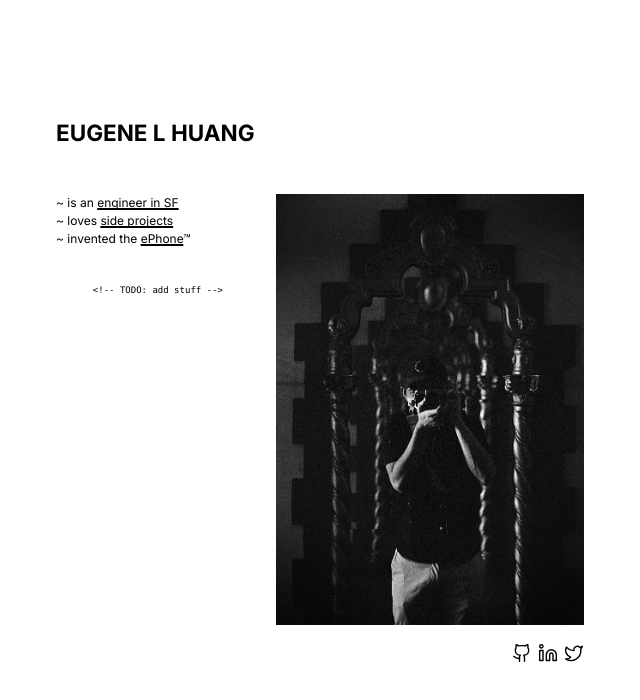
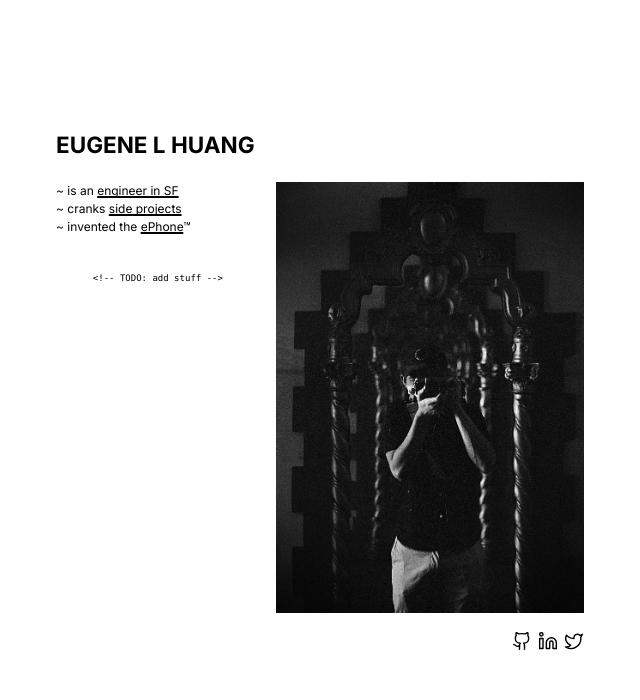
Before and after one commit to elh/elh.github.io, a React (Create React App) app: page / in a window 1280 px wide. Shown: the top 700 px of the page, without its empty margins (320-960 px from the left). Built offline with nearby package versions, Linux system fonts and the light colour scheme.

Commit message:
make site multipage

```diff
--- a/package.json
+++ b/package.json
@@ -11,6 +11,7 @@
     "react-device-detect": "^2.2.3",
     "react-dom": "^18.2.0",
     "react-markdown": "^8.0.7",
+    "react-router-dom": "^6.15.0",
     "react-scripts": "5.0.1",
     "web-vitals": "^2.1.4"
   },
--- a/src/App.js
+++ b/src/App.js
@@ -1,8 +1,9 @@
 import React, { useState, useEffect } from 'react';
 import ReactMarkdown from 'react-markdown'
+import { HashRouter, Route, Routes } from "react-router-dom"
 import { Github, Linkedin, Twitter, MousePointerClick } from 'lucide-react';
 import {isMobile} from 'react-device-detect';
-import coverImg from "./img/cover.jpeg"; // h/t https://unsplash.com/photos/KgOpmX1STew
+// import coverImg from "./img/cover.jpeg"; // h/t https://unsplash.com/photos/KgOpmX1STew
 import selfieImg from "./img/selfie.jpg";
 
 // note: use this to bootstrap project specific pager later
@@ -40,9 +41,8 @@ function Projects({ projects, iframed }) {
         {/* Factor out into content file when I support html/markdown */}
         Since <a href={"https://elh.github.io/gh-organizer/#/owners/elh/repo-timeline"} rel="noreferrer" className="link">2022</a>, I started tinkering with personal projects as a resolution to share my thoughts more. I use these weeklong spikes to <button className="link decoration-2" onClick={toggleShowQuestions}>learn-by-doing<MousePointerClick size={16} strokeWidth={1.6} /></button> and be {isMobile ? <button className="tooltip" data-tip="Desktop only"><span className="underline decoration-wavy underline-offset-0 decoration-2 decoration-emerald-600">creative</span><MousePointerClick size={16} strokeWidth={1.6} /></button> : <a href={"https://elh.github.io/ePhone?url=https://elh.github.io/&id=" + ePhoneID}><span className="underline decoration-wavy underline-offset-0 decoration-2 decoration-emerald-600">creative</span><MousePointerClick size={16} strokeWidth={1.6} /></a>}. All projects are functional MVPs, documented, and runnable. Check them out!
       </div>
-      {/* <div className="mt-4 text-center text-xl">⁂</div> */}
       {projects && projects.groups.map((group, i) =>
-        <div className={i > 0 ? "mt-3" : "mt-10"}>
+        <div className={i > 0 ? "mt-3" : "mt-6"}>
           <div className='font-bold'><span className="text-xl">❧</span> {group.name.toUpperCase()}</div>
           {group.repos && group.repos.map((repo, j) =>
             <div>
@@ -79,19 +79,27 @@ function Home({ iframed }) {
     <div>
       {/* Factor out into content file when I support html/markdown */}
       {/* <div className="mt-8 indent-8">is an engineer at <a href={`https://goforward.com/technology`} target={iframed ? "_blank": ""} rel="noreferrer" className="link">Forward</a> working on radically rebuilding healthcare in software and hardware. Previously, I was building a new data management product at Box and studied EECS at UC Berkeley. :)</div> */}
-      <div className="flex mt-16">
+      <div className="flex">
         <div className="w-5/12">
           <ul>
             <li>~ is an <a href={`https://goforward.com/technology`} target={iframed ? "_blank": ""} rel="noreferrer" className="link decoration-2">engineer in SF</a></li>
-            <li>~ loves <a href={process.env.PUBLIC_URL+`#/projects`} target={iframed ? "_blank": ""} rel="noreferrer" className="link decoration-2">side projects</a></li>
-            <li>~ invented the <a href={"https://elh.github.io/ePhone?url=https://elh.github.io/&id=" + ePhoneID} target={iframed ? "_blank": ""} rel="noreferrer" className="link decoration-2">ePhone</a>™</li>
+            <li>~ cranks <a href={process.env.PUBLIC_URL+`#/projects`} rel="noreferrer" className="link decoration-2">side projects</a></li>
+            <li>~ invented the <a href={"https://elh.github.io/ePhone?url=https://elh.github.io/&id=" + ePhoneID} rel="noreferrer" className="link decoration-2">ePhone</a>™</li>
             <div className="mt-12 text-xs text-center font-mono">{'<!-- TODO: add stuff -->'}&nbsp;&nbsp;&nbsp;</div>
           </ul>
         </div>
         <div className="w-7/12">
-          <img src={selfieImg} />
+          <img alt="A tasteful mirror selfie of Eugene" src={selfieImg} />
         </div>
       </div>
+    </div>
+  );
+}
+
+function NotFound() {
+  return (
+    <div className="">
+      <span>∅ Page not found.</span>
     </div>
   );
 }
@@ -106,15 +114,19 @@ function App() {
   }, []);
 
   return (
+    <HashRouter>
       <div className="flex flex-wrap h-screen">
         <div className="flex flex-wrap justify-center m-auto">
           <div className="max-w-[44rem] mx-4 mb-6">
             {/* <img className="invert-0 dark:invert pixelated" alt="" src={coverImg} /> */}
-          <header className="flex flex-wrap justify-between items-center mt-6 mb-4">
+            <header className="flex flex-wrap justify-between items-center mt-6 mb-8">
               <a href={process.env.PUBLIC_URL} className="text-3xl font-bold">{"Eugene L Huang".toUpperCase()}</a>
             </header>
-          <Home iframed={iframed} />
-          {/* <Projects projects={content.projects} iframed={iframed} /> */}
+            <Routes>
+              <Route path="/" element={<Home iframed={iframed} />} />
+              <Route path="projects" element={<Projects projects={content.projects} iframed={iframed} />} />
+              <Route path="/*" element={<NotFound/>} />
+            </Routes>
             {/* <div className="mt-14 chat chat-end">
               <div className="chat-image avatar">
                 <div className="w-12 rounded-full">
@@ -124,7 +136,6 @@ function App() {
               <div className="chat-bubble">Hi! I'm an engineer in SF working in healthtech :)</div>
               <div className="chat-footer opacity-80">elh</div>
             </div> */}
-          {/* <div className="my-6 text-center text-xl">⁂</div> */}
             <div className="my-6 flex flex-wrap space-x-2 justify-end">
               <a href={`https://github.com/elh`} target={iframed ? "_blank": ""} rel="noreferrer" className="link link-hover"><Github size={20} strokeWidth={1.7} /></a>
               <a href={`https://www.linkedin.com/in/elhonline/`} target={iframed ? "_blank": ""} rel="noreferrer" className="link link-hover"><Linkedin size={20} strokeWidth={1.7} /></a>
@@ -133,6 +144,7 @@ function App() {
           </div>
         </div>
       </div>
+    </HashRouter>
   );
 }
 
```
Also changed, not shown: 1 other file (tests, documents, lock files or other folders). Lines whose indentation alone changed are shown as unchanged.
